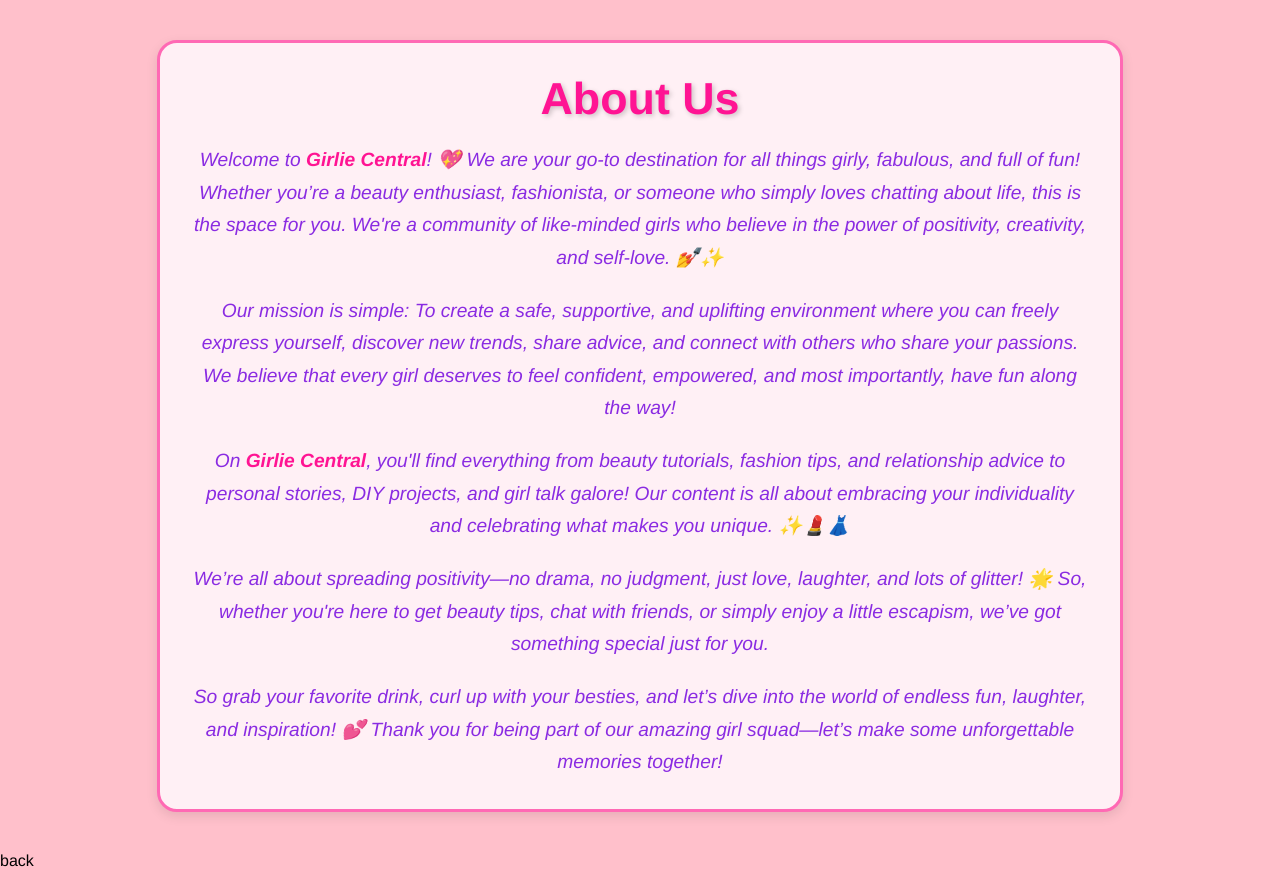
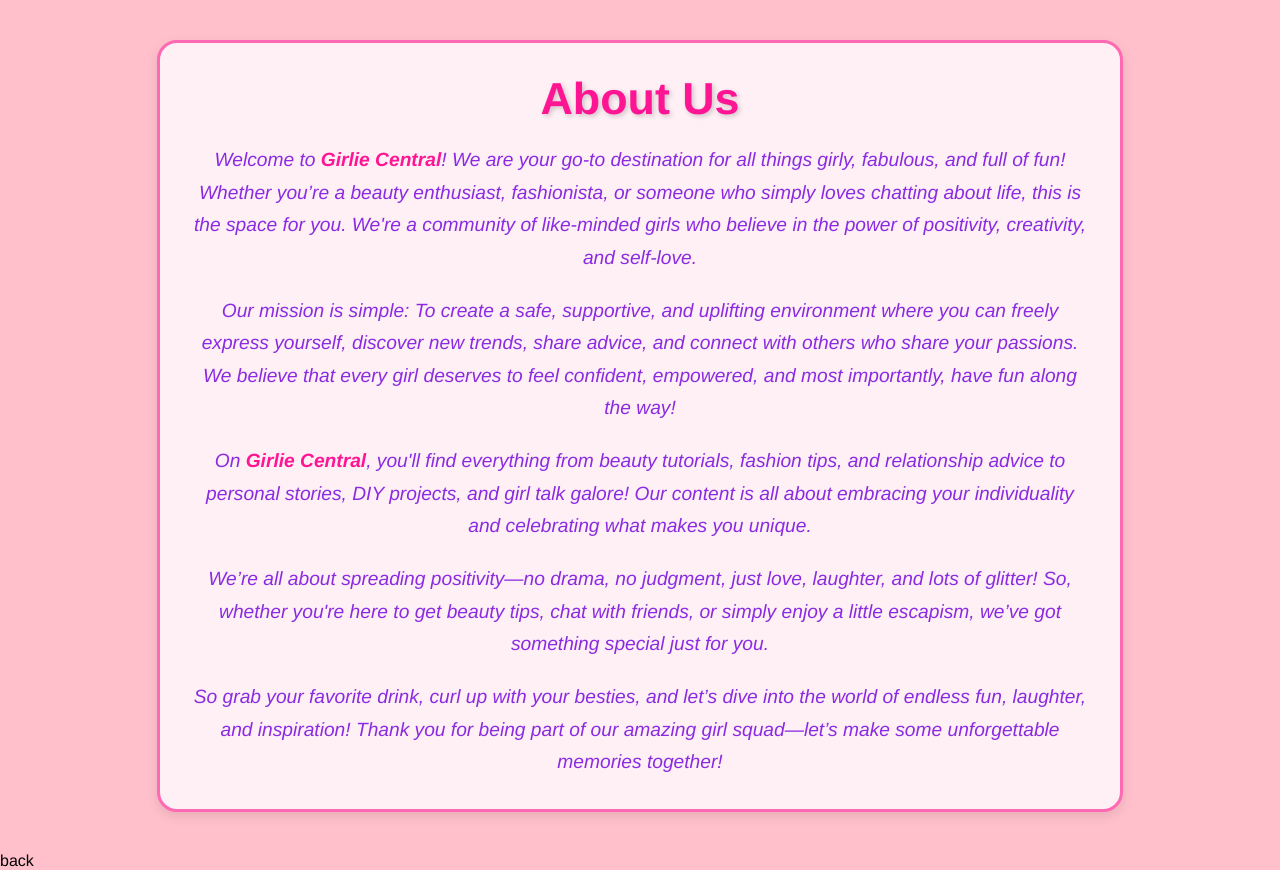
Before and after one commit to gisele-gisubizo/Login-page, a plain HTML site: page about.html in a window 1280 px wide. Drawn offline with Linux system fonts and the light colour scheme.

Commit message:
modification

```diff
--- a/about.html
+++ b/about.html
@@ -9,15 +9,15 @@
 <body style="background-color: pink; color: #fff;">
     <div class="about-us">
         <h1>About Us</h1>
-        <p>Welcome to <span class="brand-name">Girlie Central</span>! 💖 We are your go-to destination for all things girly, fabulous, and full of fun! Whether you’re a beauty enthusiast, fashionista, or someone who simply loves chatting about life, this is the space for you. We're a community of like-minded girls who believe in the power of positivity, creativity, and self-love. 💅✨</p>
+        <p>Welcome to <span class="brand-name">Girlie Central</span>!  We are your go-to destination for all things girly, fabulous, and full of fun! Whether you’re a beauty enthusiast, fashionista, or someone who simply loves chatting about life, this is the space for you. We're a community of like-minded girls who believe in the power of positivity, creativity, and self-love. </p>
 
         <p>Our mission is simple: To create a safe, supportive, and uplifting environment where you can freely express yourself, discover new trends, share advice, and connect with others who share your passions. We believe that every girl deserves to feel confident, empowered, and most importantly, have fun along the way!</p>
 
-        <p>On <span class="brand-name">Girlie Central</span>, you'll find everything from beauty tutorials, fashion tips, and relationship advice to personal stories, DIY projects, and girl talk galore! Our content is all about embracing your individuality and celebrating what makes you unique. ✨💄👗</p>
+        <p>On <span class="brand-name">Girlie Central</span>, you'll find everything from beauty tutorials, fashion tips, and relationship advice to personal stories, DIY projects, and girl talk galore! Our content is all about embracing your individuality and celebrating what makes you unique.</p>
 
-        <p>We’re all about spreading positivity—no drama, no judgment, just love, laughter, and lots of glitter! 🌟 So, whether you're here to get beauty tips, chat with friends, or simply enjoy a little escapism, we’ve got something special just for you.</p>
+        <p>We’re all about spreading positivity—no drama, no judgment, just love, laughter, and lots of glitter!  So, whether you're here to get beauty tips, chat with friends, or simply enjoy a little escapism, we’ve got something special just for you.</p>
 
-        <p>So grab your favorite drink, curl up with your besties, and let’s dive into the world of endless fun, laughter, and inspiration! 💕 Thank you for being part of our amazing girl squad—let’s make some unforgettable memories together!</p>
+        <p>So grab your favorite drink, curl up with your besties, and let’s dive into the world of endless fun, laughter, and inspiration!  Thank you for being part of our amazing girl squad—let’s make some unforgettable memories together!</p>
       </div>
       <a href="index.html" style="text-decoration: none; color: #000000;">back</a>
 </body>
```
